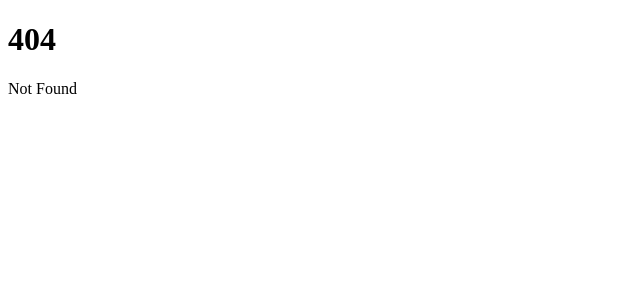
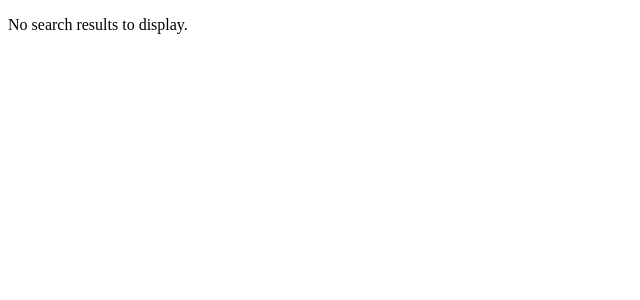
Before and after one commit to Senopiece/metallocechevitca, a SvelteKit app in the folder frontend/: page /searchResults in a window 1280 px wide. Before the commit this address had no page. Shown: the top 300 px of the page, without its empty margins (0-640 px from the left). Built offline with nearby package versions, Linux system fonts and the light colour scheme.

Commit message:
draft page for search results

```diff
--- /dev/null
+++ b/frontend/src/routes/searchResults/+page.svelte
@@ -0,0 +1,44 @@
+<script lang="ts">
+	import { searchResultsStore } from '$lib/services/SearchResultStore';
+	import type { SearchResultsStore } from '$lib/structs/SerachResult';
+
+	let imageUrl: string;
+
+	// Subscribe to the store
+	let searchResults: SearchResultsStore | null;
+	searchResultsStore.subscribe(($searchResults) => {
+		searchResults = $searchResults;
+
+		if (searchResults?.type === 'image') {
+			imageUrl = URL.createObjectURL(searchResults.image);
+		}
+	});
+</script>
+
+<main>
+	{#if searchResults}
+		<h1>Результаты поиска</h1>
+		{#if searchResults?.type === 'image'}
+			<img src={imageUrl} alt="Search image" />
+		{/if}
+		{#if searchResults.type === 'text'}
+			{#each searchResults.res.places as place}
+				<div>
+					<h2>{place.Name}</h2>
+					<!-- Display other place details -->
+				</div>
+			{/each}
+		{:else}
+			<!-- Assuming it's an image search result -->
+			{#each searchResults.res.places as place}
+				<div>
+					<h2>{place.Name}</h2>
+					<!-- Display other place details -->
+				</div>
+			{/each}
+			<!-- Optionally display the image or categories -->
+		{/if}
+	{:else}
+		<p>No search results to display.</p>
+	{/if}
+</main>
```
Also changed, not shown: frontend/src/routes/+page.svelte (+10 -4 lines).
